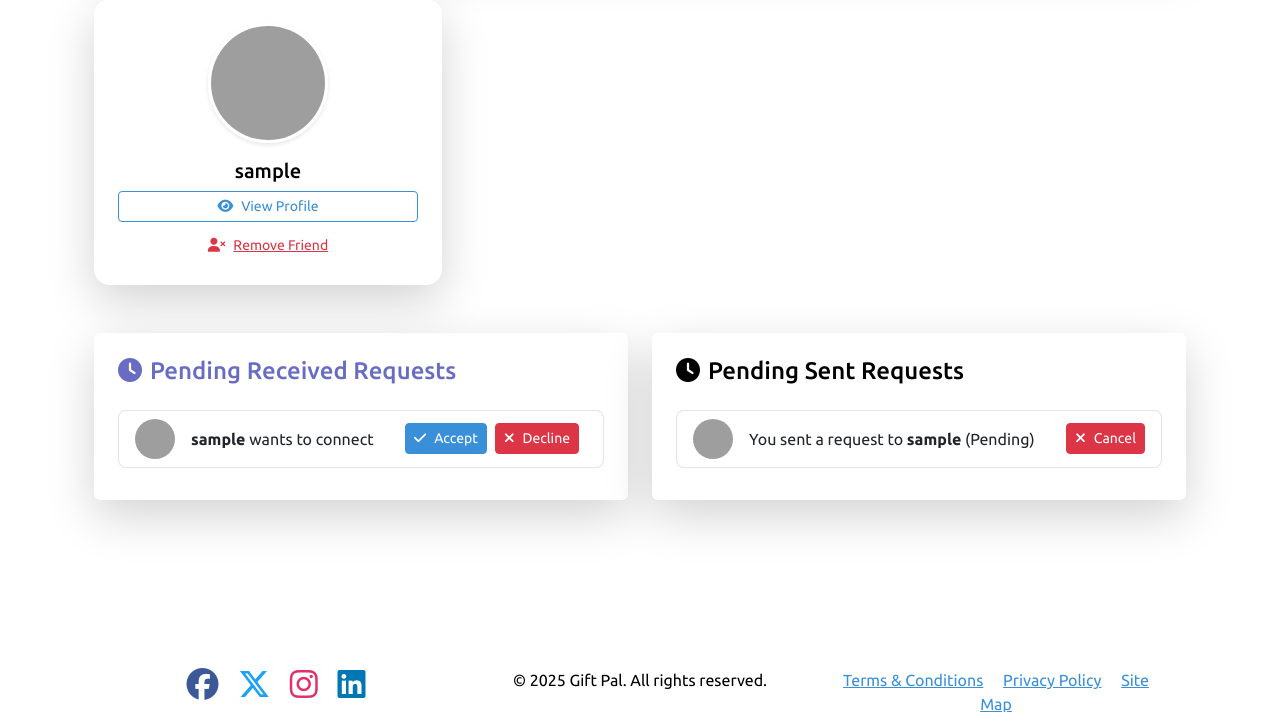
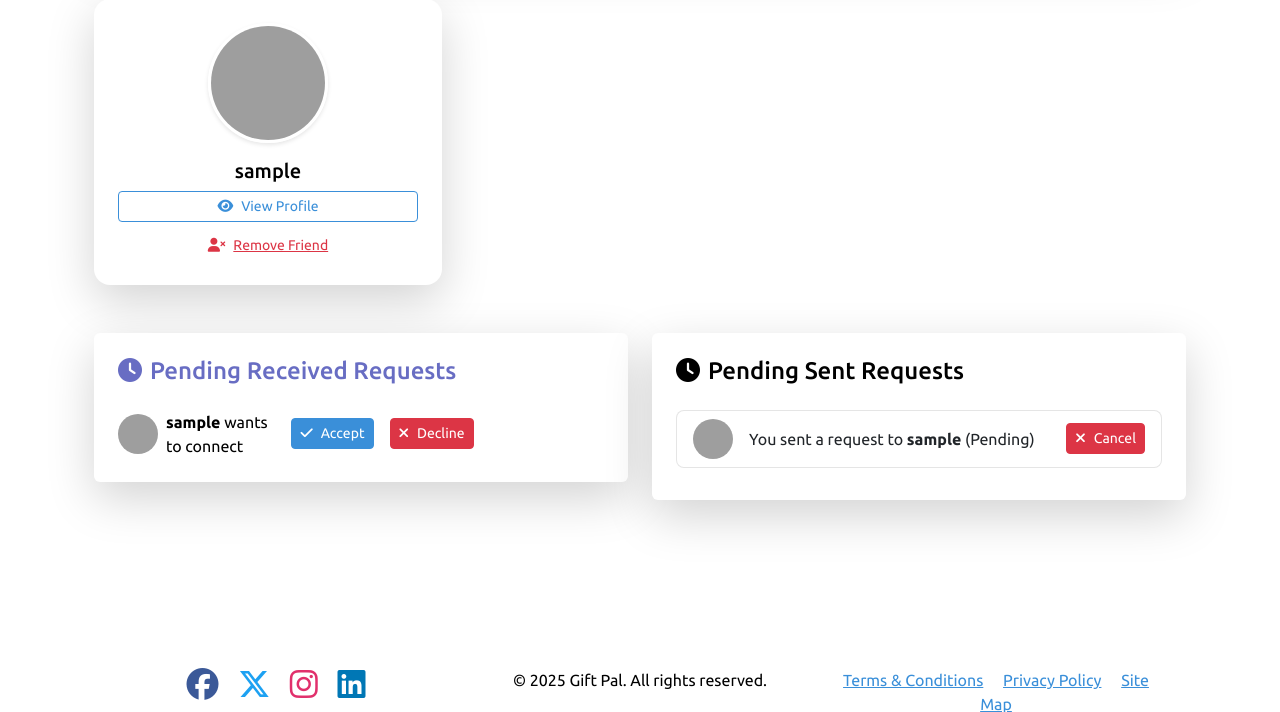
Before and after one commit to Geraldine-Edwards/Gift-Pal, a Django app: page /friends/friends/ in a window 1280 px wide. Shown: the part 529-1241 px from the top of the page. Run offline with Django 5.2, Linux system fonts and the light colour scheme; a user stored in the database is signed in; tables that the repository leaves empty hold one stand-in row (values such as "Sample post"); parts of the project's set-up code (start-up, migrations or seed data) failed here and were passed over; some libraries are stand-ins or nearby versions; some web fonts are replaced; grey boxes are pictures that could not be loaded.

Commit message:
Enhance friendslist template layout and styling for pending request; update URL patterns for improved routing

```diff
--- a/friendslist/templates/friendslist/friendslist.html
+++ b/friendslist/templates/friendslist/friendslist.html
@@ -112,12 +112,13 @@
                     <h4 class="card-title mb-4 text-purple"><i class="fas fa-clock me-2"></i>Pending Received Requests</h4>
                     <div class="list-group">
                         {% for request in pending_received_requests %}
-                        <div class="list-group-item d-flex align-items-center">
+                        <div class="d-flex align-items-center">
                             <img src="{{ request.sender.myaccount.profile_image.url|default:'https://res.cloudinary.com/dqm93egis/image/upload/v1738488445/nobody_l7bbqh.jpg' }}"
-                                class="rounded-circle me-3" width="40" height="40" alt="{{ request.sender.username }}">
+                                class="rounded-circle me-2" width="40" height="40" alt="{{ request.sender.username }}">
                             <div class="flex-grow-1 me-2">
                                 <strong>{{ request.sender.username }}</strong> wants to connect
                             </div>
+                            <div class="d-flex flex-column flex-lg-row gap-2 w-100 w-md-auto">
                             <form method="post" action="{% url 'friendslist:accept_friend_request' request.id %}">
                                 {% csrf_token %}
                                 <button type="submit" class="btn btn-blue btn-sm me-2">
@@ -130,6 +131,7 @@
                                     <i class="fas fa-times me-2"></i>Decline
                                 </button>
                             </form>
+                        </div>
                         </div>
                         {% endfor %}
                     </div>
--- a/giftpal/urls.py
+++ b/giftpal/urls.py
@@ -25,8 +25,7 @@ urlpatterns = [
     path('', views.home, name='home'),
     path('about/', views.about, name='about'),
     path('accounts/', include('allauth.urls')),
-    path('friends/', include('friendslist.urls')),
-    path('friendslist/', include('friendslist.urls', namespace='friendslist')),
+    path('friends/', include('friendslist.urls', namespace='friendslist')),
     path('myaccount/', include('myaccount.urls')),
     path('wishlist/', include('wishlist.urls', namespace='wishlist')),
     path('planner/', include('planner.urls')),
```
